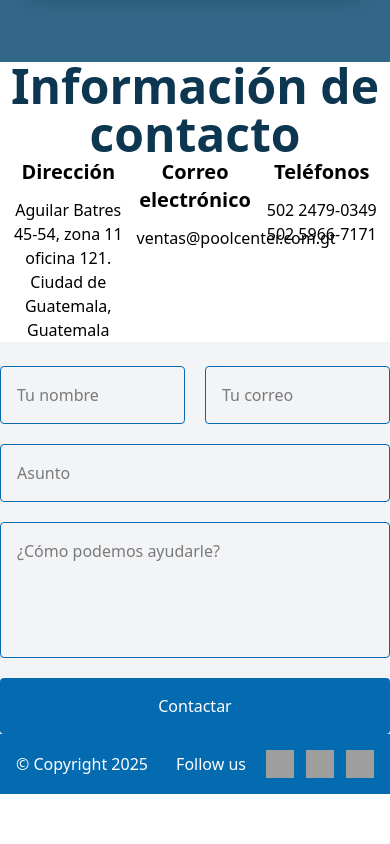
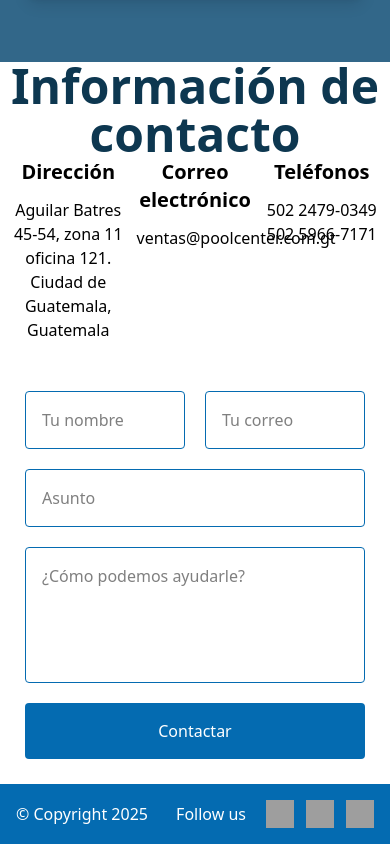
Before and after one commit to AleWWH1104/Fronted_ISoftware1, a React (Vite) app: page / in a window 390 px wide. Shown: the part 4841-5685 px from the top of the page. Before the commit the page ends 5635 px from the top, so only its background shows below. Built offline with nearby package versions, Linux system fonts and the light colour scheme; grey boxes are pictures that could not be loaded.

Commit message:
Contact Form responsive

```diff
--- a/src/pages/Client/Contact.jsx
+++ b/src/pages/Client/Contact.jsx
@@ -25,7 +25,7 @@ function Contact() {
           <p>502 5966-7171</p>
         </div>
       </div>
-      <div className='bg-gray-100'>
+      <div className='m-[25px]'>
         <ContactUs/>
       </div>
     </div>
```
